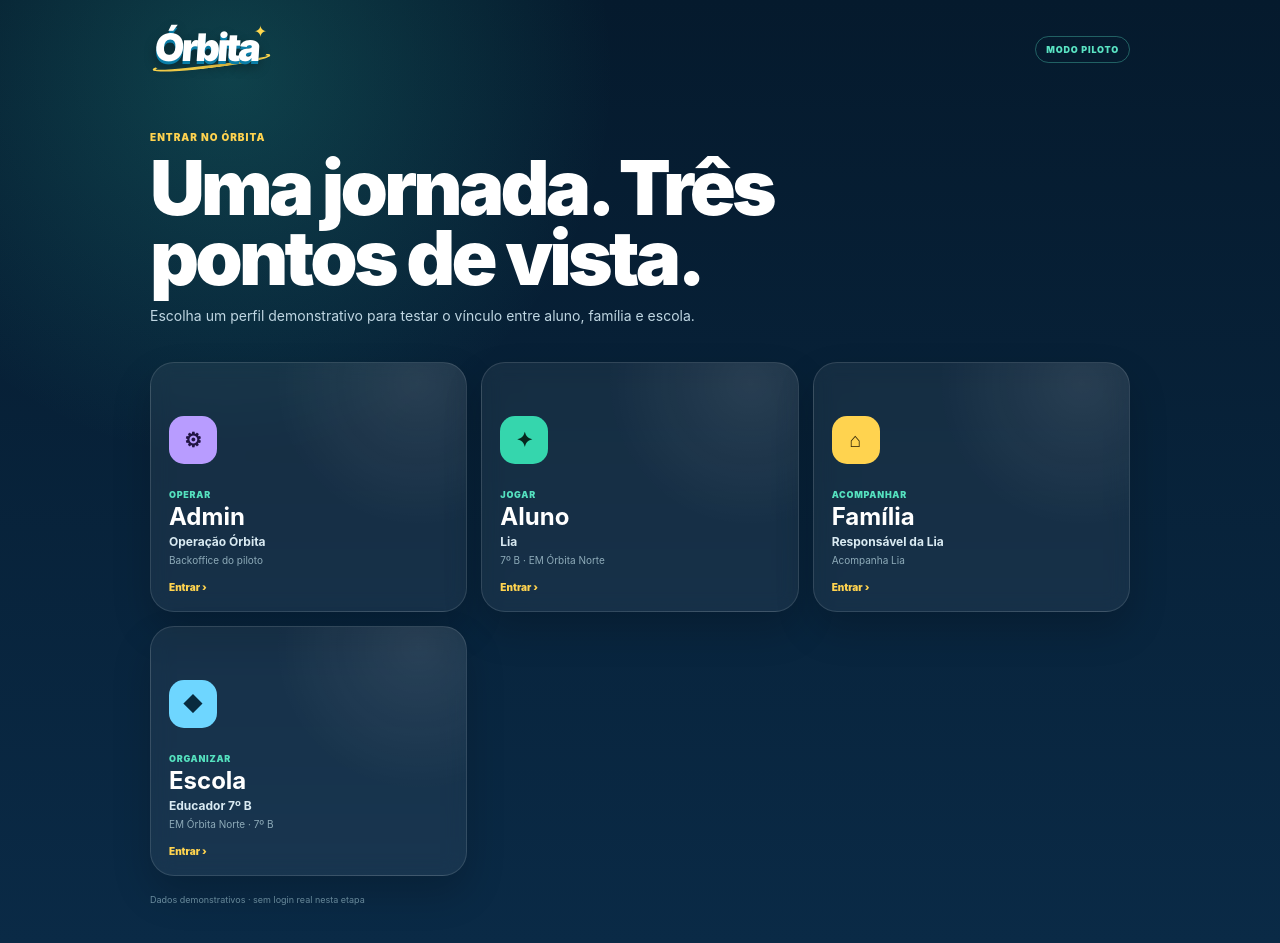
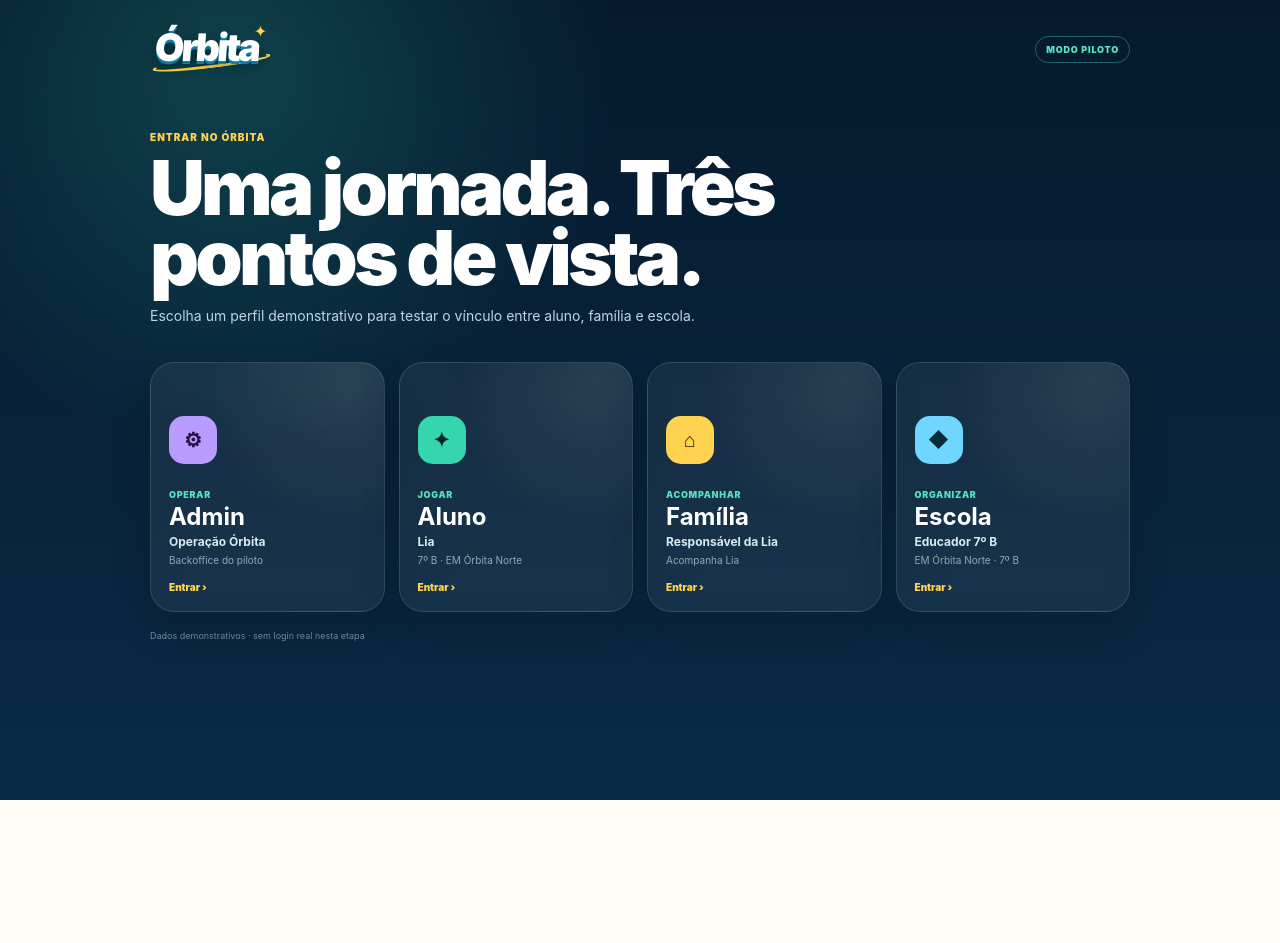
Before and after one commit to Magralha/orbita-mapa-superpoderes-mvp, a React (Vite) app: page / in a window 1280 px wide. After the commit the page ends 800 px from the top, so only its background shows below. Built offline with nearby package versions, Linux system fonts and the light colour scheme.

Commit message:
game-v4: adapt pilot login grid for admin role

```diff
--- a/src/pilot.css
+++ b/src/pilot.css
@@ -60,7 +60,7 @@
 
 .pilotAccountGrid {
   display:grid;
-  grid-template-columns:repeat(3,minmax(0,1fr));
+  grid-template-columns:repeat(auto-fit,minmax(210px,1fr));
   gap:14px;
   margin-top:12px;
 }
```
